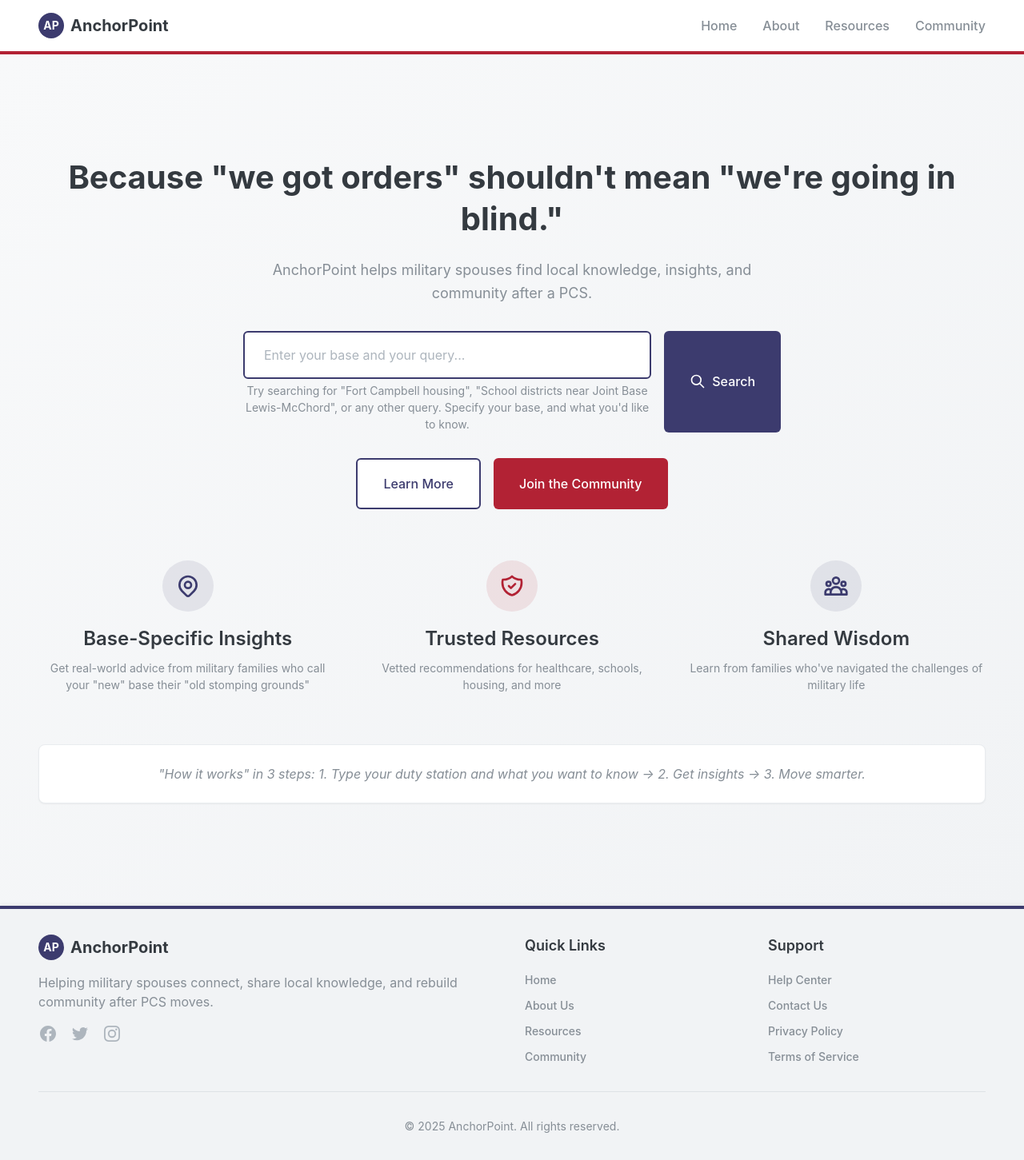
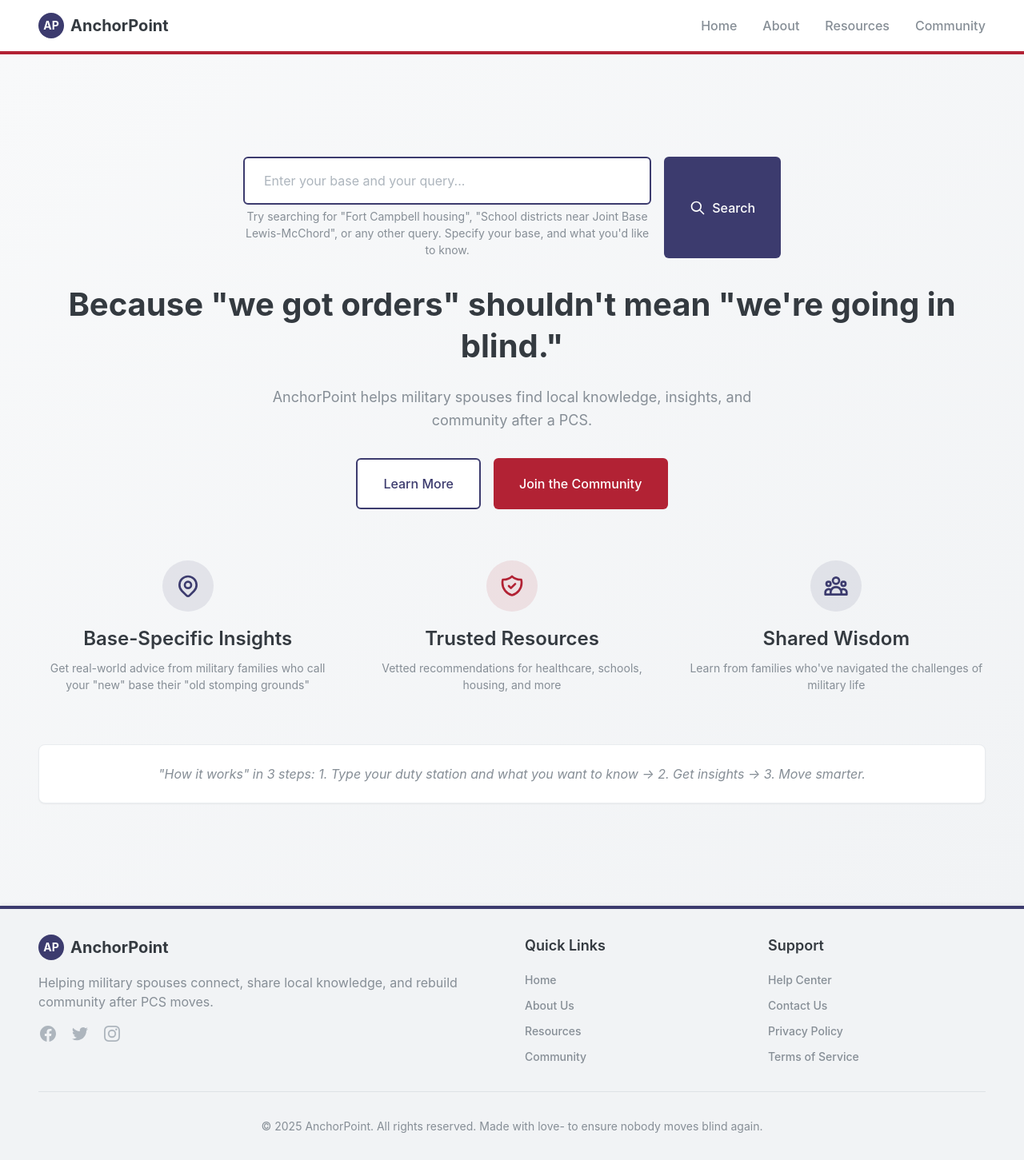
Before and after one commit to cdmerchant13/anchorpoint, a React (Vite) app: page / in a window 1280 px wide. Shown: the whole page at 80% size. Built offline with nearby package versions, Linux system fonts and the light colour scheme.

Commit message:
production 1 ready again

```diff
--- a/src/components/layout/Footer.jsx
+++ b/src/components/layout/Footer.jsx
@@ -102,7 +102,7 @@ const Footer = ({ className = '', ...props }) => {
         {/* Copyright */}
         <div className="border-t border-gray-300 mt-8 pt-8 text-center">
           <p className="text-gray-600 body-small">
-            &copy; {new Date().getFullYear()} AnchorPoint. All rights reserved.
+            &copy; {new Date().getFullYear()} AnchorPoint. All rights reserved. Made with love- to ensure nobody moves blind again.
           </p>
         </div>
       </div>
--- a/src/components/layout/HeroSection.jsx
+++ b/src/components/layout/HeroSection.jsx
@@ -25,7 +25,7 @@ const HeroSection = ({ className = '', onSearch, results, loading, error, ...pro
 
   // Handle search from the search bar
   const handleSearch = (query) => {
-    setShowWelcome(false);
+    // Don't immediately hide welcome content - let loading state handle the transition
     if (onSearch) {
       onSearch(query);
     }
@@ -42,8 +42,30 @@ const HeroSection = ({ className = '', onSearch, results, loading, error, ...pro
   return (
     <section className={`py-20 xl:py-32 bg-gradient-to-br from-gray-50 to-gray-100 ${className}`} {...props}>
       <div className="container">
-        {/* Welcome Message (shown when no results) */}
-        {showWelcome && (
+        {/* Always render one SearchBar */}
+        <div className="mb-8 text-center">
+          <SearchBar
+            onSearch={handleSearch}
+            loading={loading}
+            placeholder={showWelcome ? "Enter your base and your query..." : "Search again..."}
+          />
+        </div>
+
+        {/* Loading State - shown below SearchBar when loading */}
+        {loading && (
+          <div className="mb-8 text-center">
+            <div className="inline-flex items-center px-4 py-2 bg-blue-100 text-blue-800 rounded-lg">
+              <svg className="animate-spin -ml-1 mr-3 h-5 w-5 text-blue-600" xmlns="http://www.w3.org/2000/svg" fill="none" viewBox="0 0 24 24">
+                <circle className="opacity-25" cx="12" cy="12" r="10" stroke="currentColor" strokeWidth="4"></circle>
+                <path className="opacity-75" fill="currentColor" d="M4 12a8 8 0 018-8V0C5.373 0 0 5.373 0 12h4zm2 5.291A7.962 7.962 0 014 12H0c0 3.042 1.135 5.824 3 7.938l3-2.647z"></path>
+              </svg>
+              Searching AnchorPoint's AI-powered Database...
+            </div>
+          </div>
+        )}
+
+        {/* Welcome Message (shown when no results and not loading) */}
+        {showWelcome && !loading && (
           <div className="text-center">
             {/* Main Headline */}
             <h1 className="heading-1 text-gray-800 mb-6">
@@ -54,13 +76,6 @@ const HeroSection = ({ className = '', onSearch, results, loading, error, ...pro
             <p className="body-large text-gray-600 mb-8 max-w-2xl mx-auto">
               AnchorPoint helps military spouses find local knowledge, insights, and community after a PCS.
             </p>
-
-            {/* Search Bar */}
-            <div className="mb-8">
-              <SearchBar
-                onSearch={handleSearch}
-              />
-            </div>
 
             {/* Secondary CTAs */}
             <div className="flex flex-col sm:flex-row gap-4 justify-center">
@@ -134,15 +149,6 @@ const HeroSection = ({ className = '', onSearch, results, loading, error, ...pro
         {/* Search Results (shown when we have results) */}
         {results && (
           <div className="text-left">
-            {/* Updated Search Bar */}
-            <div className="mb-8 text-center">
-              <SearchBar
-                onSearch={handleSearch}
-                loading={loading}
-                placeholder="Search again..."
-              />
-            </div>
-
             {/* Results Header */}
             <div className="mb-8 text-center">
               <h2 className="heading-2 text-gray-800 mb-2">
@@ -152,19 +158,6 @@ const HeroSection = ({ className = '', onSearch, results, loading, error, ...pro
                 Query: "{results.query}"
               </p>
             </div>
-
-            {/* Loading State */}
-            {loading && (
-              <div className="mb-8 text-center">
-                <div className="inline-flex items-center px-4 py-2 bg-blue-100 text-blue-800 rounded-lg">
-                  <svg className="animate-spin -ml-1 mr-3 h-5 w-5 text-blue-600" xmlns="http://www.w3.org/2000/svg" fill="none" viewBox="0 0 24 24">
-                    <circle className="opacity-25" cx="12" cy="12" r="10" stroke="currentColor" strokeWidth="4"></circle>
-                    <path className="opacity-75" fill="currentColor" d="M4 12a8 8 0 018-8V0C5.373 0 0 5.373 0 12h4zm2 5.291A7.962 7.962 0 014 12H0c0 3.042 1.135 5.824 3 7.938l3-2.647z"></path>
-                  </svg>
-                  Searching with Perplexica...
-                </div>
-              </div>
-            )}
 
             {/* Error State */}
             {error && (
@@ -188,7 +181,7 @@ const HeroSection = ({ className = '', onSearch, results, loading, error, ...pro
             )}
 
             {/* Results Content */}
-            {!loading && !error && results.message && (
+            {!loading && !error && results && results.message && (
               <div className="bg-white rounded-lg shadow-sm border border-gray-200 p-8 max-w-4xl mx-auto">
                 {/* Render markdown content */}
                 <div
--- a/src/pages/About.jsx
+++ b/src/pages/About.jsx
@@ -51,7 +51,7 @@ const About = ({ className = '', ...props }) => {
               <h2 className="heading-2 text-gray-800 mb-8">
                 Our Mission
               </h2>
-              <p className="body-large text-gray-600 mb-12">
+              <p className="body-large text-gray-800 mb-12">
   AnchorPoint was born out of our own family’s journey. My wife Anna, an Air Force physician, and I moved from Scott AFB in Illinois, to Kunsan AB in Korea, to Valdosta, Georgia — a transition that left us with more questions than answers. Despite being raised in a military family myself, I realized how little information we had about where we were going: neighborhoods, local resources, basic information about the base, or even the best spots to grab a coffee.
   <br /><br />
   There was plenty I could learn through a Google search, trawling through Reddit threads, keenly pouring over Zillow listings and Military OneSource pages... but nothing that did the critical job of translating the clinical, data-driven information I was taking in into the specifics of what it would be like to truly be on the ground day-to-day: where would it be most convenient to live? What's the vibe like on the base? Will we find events to take part in, how's the community, what IS this city?
```
